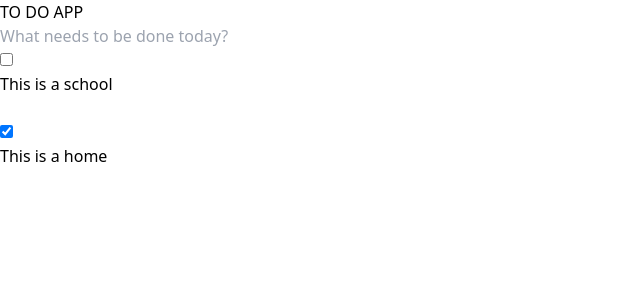
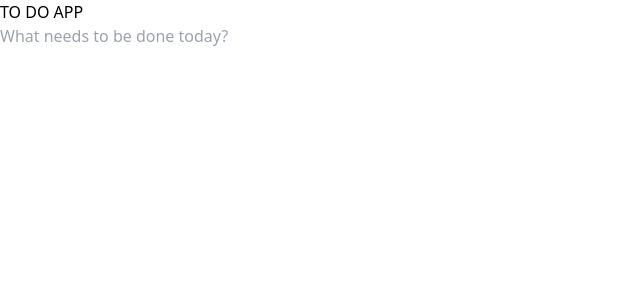
Before and after one commit to arminmehraeen/React-Todo, a React (Vite) app: page / in a window 1280 px wide. Shown: the top 300 px of the page, without its empty margins (0-640 px from the left). Built offline with nearby package versions, Linux system fonts and the light colour scheme; the HTML template or start-up script is replaced by a standard one.

Commit message:
add localstorage

```diff
--- a/src/App.jsx
+++ b/src/App.jsx
@@ -1,11 +1,35 @@
-import Todos from "./components/todos"
+import React, { useEffect, useState } from "react";
+import Todos from "./components/todos";
 
 function App() {
+  const [localTodos, setLocalTodos] = useState(null); // Set it to null initially
+
+  // Load todos from localStorage with a 2-second delay when App component mounts
+  useEffect(() => {
+    setTimeout(() => {
+      const storedTodos = localStorage.getItem("todos");
+      if (storedTodos) {
+        setLocalTodos(JSON.parse(storedTodos)); // Parse and set the todos if available
+      } else {
+        setLocalTodos([]); // If no todos in localStorage, set an empty array
+      }
+    }, 1000);
+  }, []);
+
+  // Only render Todos component when localTodos is not null (i.e., after it's loaded)
+  if (localTodos === null) {
+    return (
+      <div className="flex justify-center items-center h-screen">
+        <div className="animate-spin rounded-full h-16 w-16 border-t-4 border-b-4 border-purple-600"></div>
+      </div>
+    );
+  }
+
   return (
     <>
-      <Todos/>
+      <Todos localTodos={localTodos} />
     </>
-  )
+  );
 }
 
-export default App
+export default App;
--- a/src/components/todos.jsx
+++ b/src/components/todos.jsx
@@ -1,21 +1,14 @@
-import { useState } from "react";
+import React, { useEffect, useState } from "react";
 import TodoList from "./todo_list";
 import { v4 as uuidv4 } from 'uuid';
 
-export default function Todos() {
-  const [todos, setTodos] = useState([
-    {
-      "id": uuidv4(),
-      "title": "This is a school",
-      "status": false
-    },
-    {
-      "id": uuidv4(),
-      "title": "This is a home",
-      "status": true
-    },
+export default function Todos({localTodos}) {
+  const [todos, setTodos] = useState(localTodos ?? []);
 
-  ]);
+  useEffect(() => {
+    localStorage.setItem("todos", JSON.stringify(todos));
+  }, [todos]);
+
 
   const onKeyDownHandler = (event) => {
     if (event.key == "Enter" && event.target.value != "") {
```
